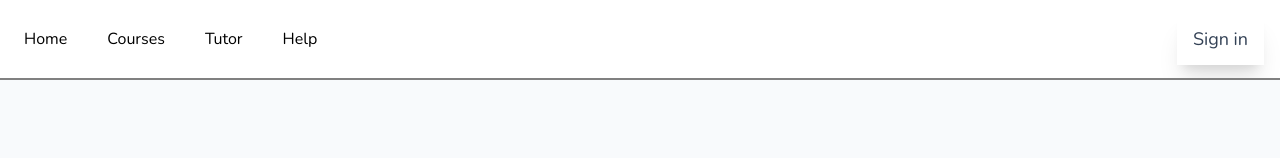
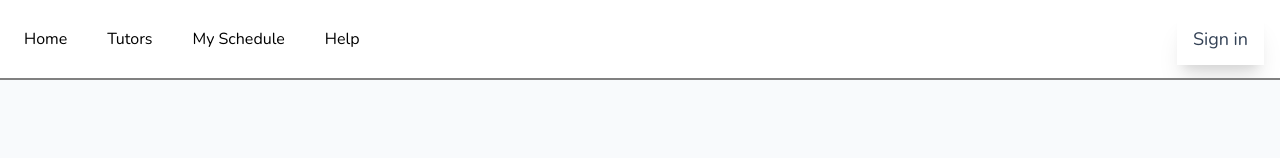
Before and after one commit to Vinceyou1/IMSATutoringV2, a Next.js app: page / in a window 1280 px wide. Shown: the top 158 px of the page. Built offline with nearby package versions, Linux system fonts and the light colour scheme; no server answers.

Commit message:
Updated navbar

```diff
--- a/components/Header.tsx
+++ b/components/Header.tsx
@@ -26,8 +26,8 @@ export default function Header(){
     <div className="flex flex-row justify-between">
       <ul>
         <li className='text-2xl mb-2'><a href="/">Home</a></li>
-        <li className='text-2xl mb-2'><a href="/courses">Courses</a></li>
-        <li className='text-2xl mb-2'><a href="/tutor">Tutor</a></li>
+        <li className='text-2xl mb-2'><a href="/tutors">Tutors</a></li>
+        <li className='text-2xl mb-2'><a href="/schedule">My Schedule</a></li>
         <li className='text-2xl mb-2'><a href="/help">Help</a></li>
       </ul>
       <button onClick={() => setSideBarActive(!sidebarActive)} className="text-3xl h-fit">&#x2573;</button>
@@ -47,8 +47,8 @@ export default function Header(){
       <button onClick={() => setSideBarActive(!sidebarActive)} className="ml-[5%] bg-[url(/icons8-menu-black.svg)] dark:bg-[url(/icons8-menu-white.svg)] bg-cover h-8 w-8"/> :
       <ul className="ml-6">
         <li className='mr-10 inline'><a href="/">Home</a></li>
-        <li className='mr-10 inline'><a href="/courses">Courses</a></li>
-        <li className='mr-10 inline'><a href="/tutor">Tutor</a></li>
+        <li className='mr-10 inline'><a href="/tutors">Tutors</a></li>
+        <li className='mr-10 inline'><a href="/schedule">My Schedule</a></li>
         <li className='mr-10 inline'><a href="/help">Help</a></li>
       </ul>;
   }
```
